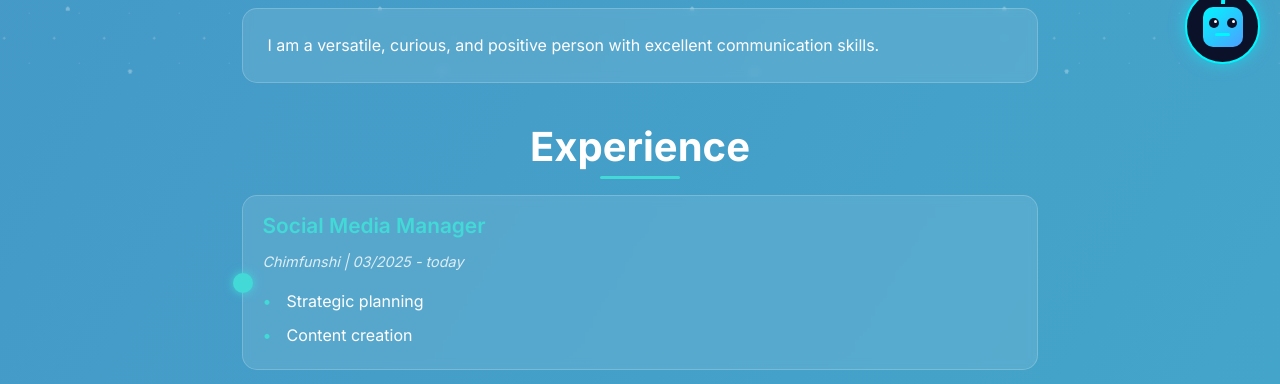
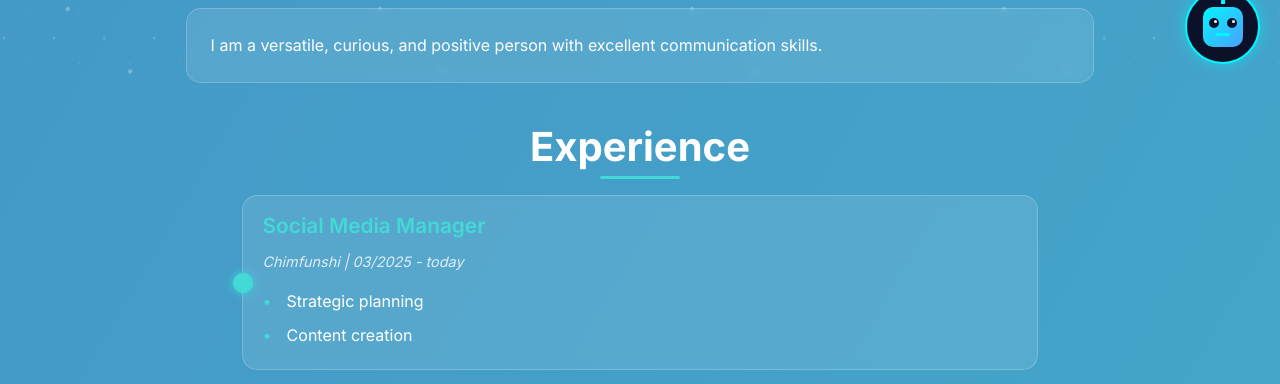
Before and after one commit to sheos9/resume, a website: page index.html in a window 1280 px wide. Shown: the part 716-1100 px from the top of the page. Drawn offline with Linux system fonts and the light colour scheme.

Commit message:
fix: increase about section milky background width

```diff
--- a/styles.css
+++ b/styles.css
@@ -669,7 +669,7 @@ body::after {
     font-size: 1rem;
     line-height: 1.6;
     padding: 1.5rem;
-    max-width: 70%;
+    max-width: 80%;
     margin-left: auto;
     margin-right: auto;
     background: rgba(255, 255, 255, 0.1);
```
